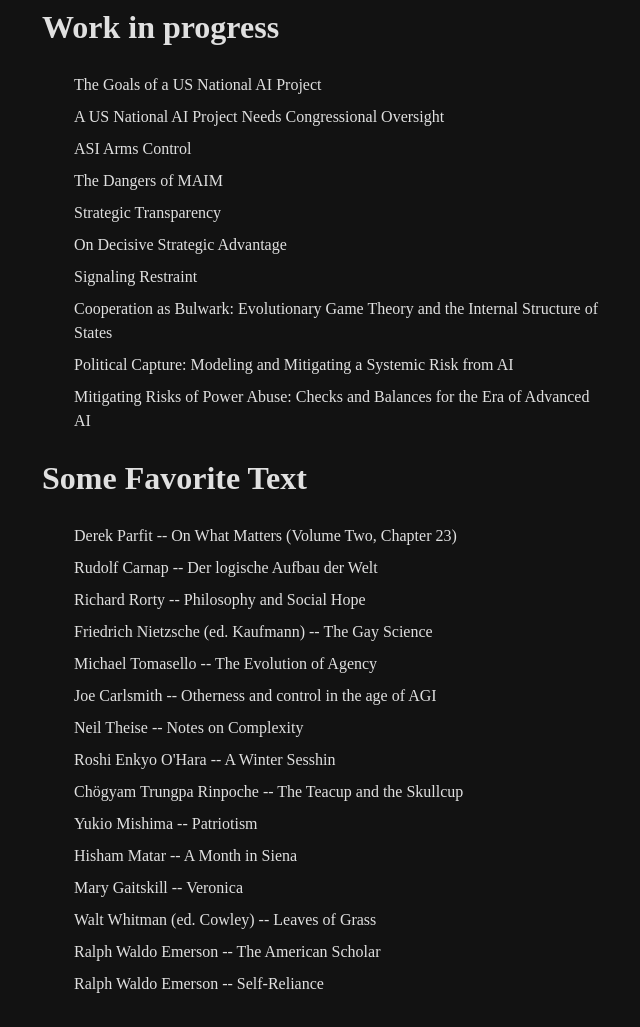
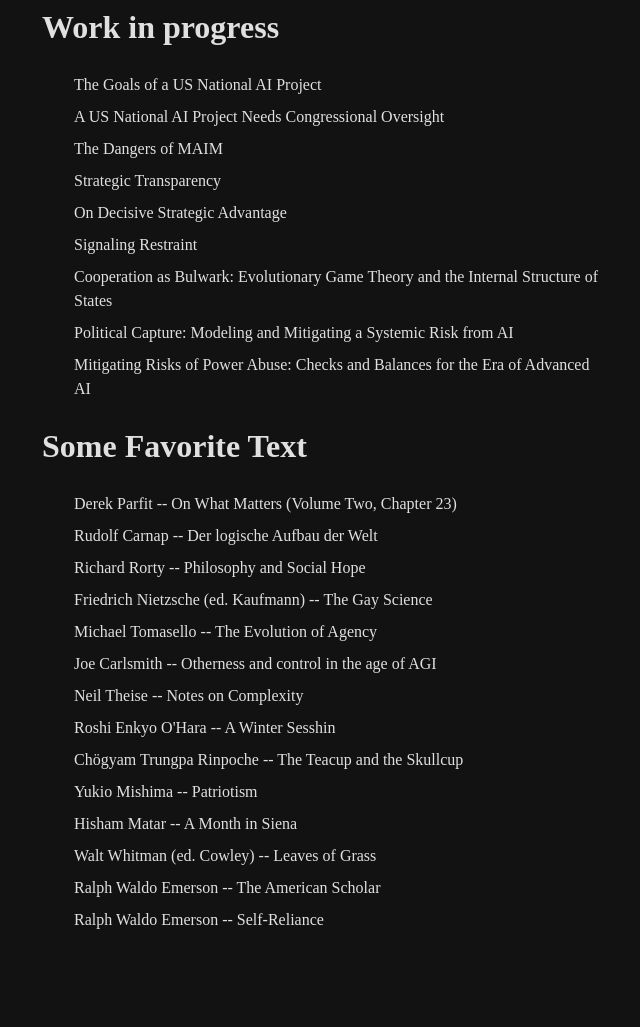
Before and after one commit to lcrpatell/lcrpatell.github.io, a plain HTML site: page index.html in a window 1280 px wide. Shown: the part 237-1264 px from the top of the page, without its empty margins (318-958 px from the left). After the commit the page ends 1217 px from the top, so only its background shows below. Drawn offline with Linux system fonts and the light colour scheme.

Commit message:
Update index.html

```diff
--- a/index.html
+++ b/index.html
@@ -57,7 +57,6 @@
   <ul>
     <li>The Goals of a US National AI Project</li>
     <li>A US National AI Project Needs Congressional Oversight</li>
-    <li>ASI Arms Control</li>
     <li>The Dangers of MAIM</li>
     <li>Strategic Transparency</li>
     <li>On Decisive Strategic Advantage</li>
@@ -79,7 +78,6 @@
       <li>Chögyam Trungpa Rinpoche -- The Teacup and the Skullcup</li>
       <li>Yukio Mishima -- Patriotism</li>
       <li>Hisham Matar -- A Month in Siena</li>
-      <li>Mary Gaitskill -- Veronica</li>
       <li>Walt Whitman (ed. Cowley) -- Leaves of Grass</li>
       <li>Ralph Waldo Emerson -- The American Scholar</li>
       <li>Ralph Waldo Emerson -- Self-Reliance</li>
```
